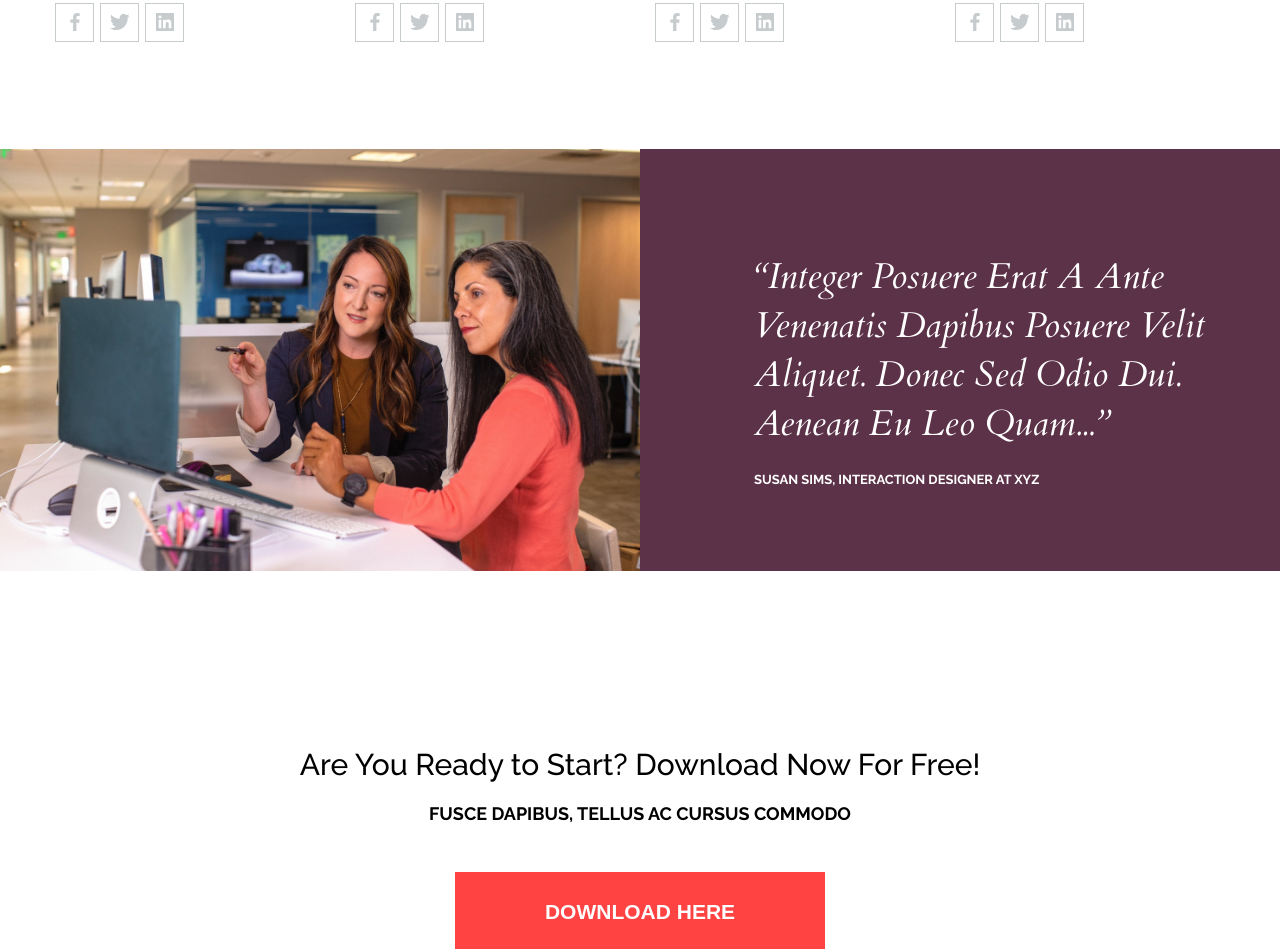
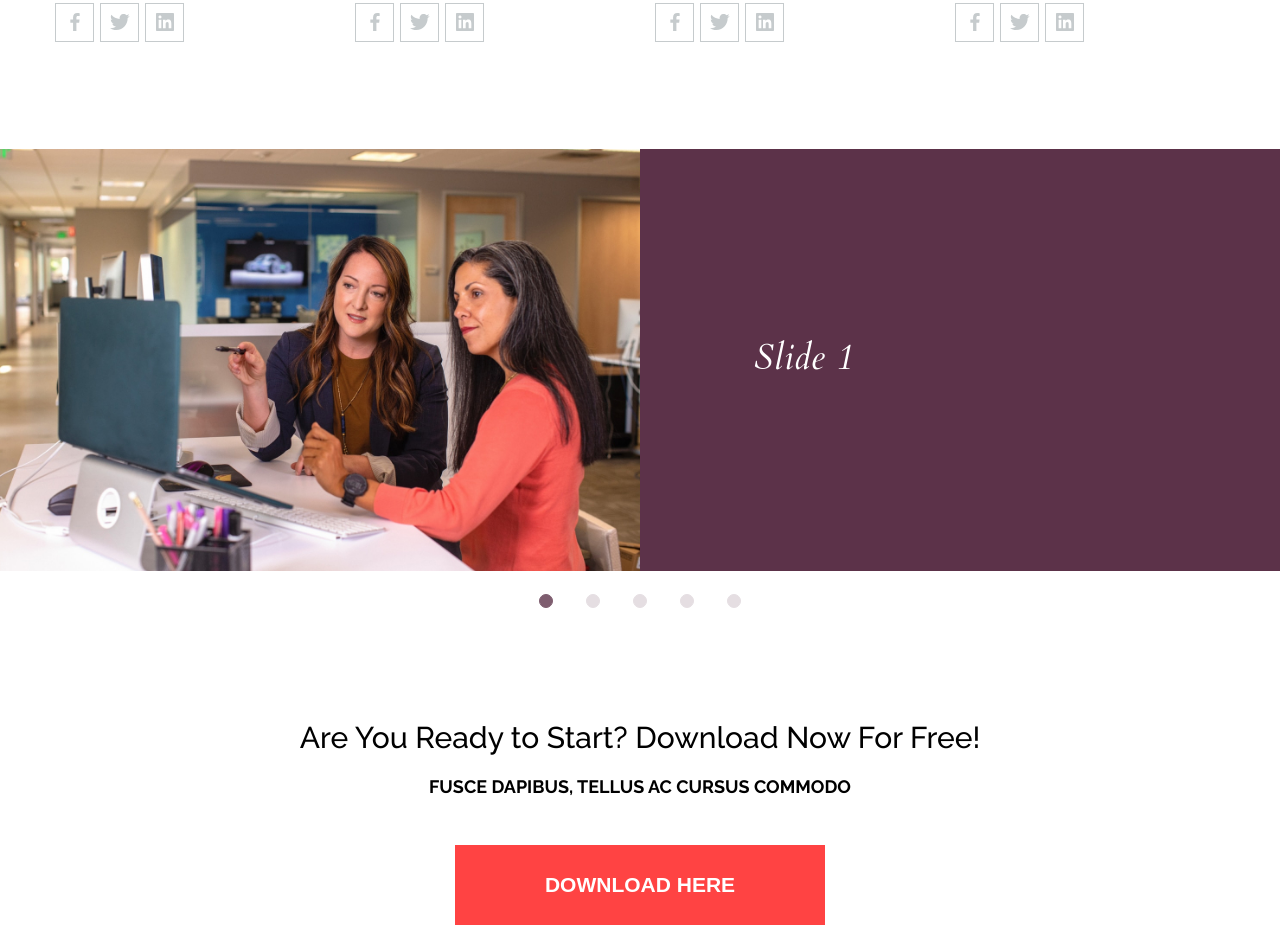
Before and after one commit to OlgaReut/ActiveBox, a plain HTML site: page index.html in a window 1280 px wide. Shown: the part 2987-3936 px from the top of the page. Drawn offline with nearby package versions, Linux system fonts and the light colour scheme.

Commit message:
added swipper

```diff
--- a/index.html
+++ b/index.html
@@ -9,6 +9,9 @@
     <link rel="preconnect" href="https://fonts.googleapis.com">
     <link rel="preconnect" href="https://fonts.gstatic.com" crossorigin>
     <link href="https://fonts.googleapis.com/css2?family=Cardo:ital,wght@0,400;0,700;1,400&family=Raleway:ital,wght@0,100..900;1,100..900&display=swap" rel="stylesheet">
+
+    <link rel="stylesheet"
+    href="https://cdn.jsdelivr.net/npm/swiper@11/swiper-bundle.min.css"/>
 
     <link rel="stylesheet" href="style/style.css">
 </head>
@@ -262,11 +265,62 @@
         </div>
     </div>
     <div class="testimonials" id="testimonials">
-        <div class="testimonials__wrapper-img"><img class="testimonials__img" src="media/testimonials.jpg" alt="testimonials"></div>
+
+        <!-- Slider main container -->
+        <div class="swiper swiper-review">
+            <!-- Additional required wrapper -->
+            <div class="swiper-wrapper">
+            <!-- Slides -->
+                <div class="swiper-slide">
+                    <div class="testimonials__wrapper-img">
+                        <img class="testimonials__img" src="media/testimonials.jpg" alt="testimonials">
+                    </div>
+                    <div class="testimonials__description">
+                        <h3 class="testimonials__title">Slide 1</h3>
+                    </div>
+                </div>
+                <div class="swiper-slide">
+                    <div class="testimonials__wrapper-img"><img class="testimonials__img" src="media/testimonials.jpg" alt="testimonials"></div>
+                    <div class="testimonials__description">
+                        <h3 class="testimonials__title">“Integer posuere erat a ante venenatis dapibus posuere velit aliquet. Donec sed odio dui. Aenean eu leo quam...”</h3>
+                        <p class="testimonials__text">Susan Sims, Interaction Designer at XYZ</p>
+                    </div>
+                </div>
+                <div class="swiper-slide">
+                    <div class="testimonials__wrapper-img">
+                        <img class="testimonials__img" src="media/testimonials.jpg" alt="testimonials">
+                    </div>
+                    <div class="testimonials__description">
+                        <h3 class="testimonials__title">Slide 3</h3>
+                    </div>
+                </div>
+                <div class="swiper-slide">
+                    <div class="testimonials__wrapper-img">
+                        <img class="testimonials__img" src="media/testimonials.jpg" alt="testimonials">
+                    </div>
+                    <div class="testimonials__description">
+                        <h3 class="testimonials__title">Slide 4</h3>
+                    </div>
+                </div>
+                <div class="swiper-slide">
+                    <div class="testimonials__wrapper-img">
+                        <img class="testimonials__img" src="media/testimonials.jpg" alt="testimonials">
+                    </div>
+                    <div class="testimonials__description">
+                        <h3 class="testimonials__title">Slide 5</h3>
+                    </div>
+                </div>
+
+            </div>
+            <!-- If we need pagination -->
+            <div class="swiper-pagination"></div>
+        </div>
+
+        <!-- <div class="testimonials__wrapper-img"><img class="testimonials__img" src="media/testimonials.jpg" alt="testimonials"></div>
         <div class="testimonials__description">
             <h3 class="testimonials__title">“Integer posuere erat a ante venenatis dapibus posuere velit aliquet. Donec sed odio dui. Aenean eu leo quam...”</h3>
             <p class="testimonials__text">Susan Sims, Interaction Designer at XYZ</p>
-        </div>
+        </div> -->
     </div>
     <section class="download" id="download">
         <div class="container download__container">
@@ -314,5 +368,20 @@
             <p class="footer__copyright-text">Copyright © 2015 ActiveBox. All Rights Reserved Made with <span>by Kamal Chaneman</span></p>
         </div>
     </div>
+
+    <script src="https://cdn.jsdelivr.net/npm/swiper@11/swiper-bundle.min.js"></script>
+    <script>
+        const swiper = new Swiper('.swiper-review', {
+        // Optional parameters
+            loop: true,
+            autoHeight: true,
+
+            // If we need pagination
+            pagination: {
+                el: '.swiper-pagination',
+                clickable: true
+            }
+        });
+    </script>
 </body>
 </html>
--- a/style/style.scss
+++ b/style/style.scss
@@ -200,15 +200,14 @@ body {
             position: absolute;
             bottom: 0;
             left: 0;
+            transition: all 0.3s linear;
         }
         &:hover::before{
             background-color: $color-border;
-            transition: all 0.3s linear;
         }
 
         &:active::before {
             background-color: #E71414;
-            transition: all 0.3s linear;
         }
         .header__nav-link:active {
             color: #E71414;
@@ -491,7 +490,7 @@ body {
         margin-bottom: 37.86px;
         @media screen and (max-width: 1024px) {
             @include font(14px, 16px, 400, $color-features);
-            margin-bottom: 39..15px;
+            margin-bottom: 39.15px;
         }
         @media screen and (max-width: 767px) {
             margin-bottom: 55.15px;
@@ -543,10 +542,33 @@ body {
     }
 }
 
-.testimonials {
+.swiper {
+    width: 100%;
+    // height: 300px;
+    margin-bottom: 104px;
+    padding-bottom: 45px;
+}
+
+.swiper-horizontal>.swiper-pagination-bullets, .swiper-pagination-bullets.swiper-pagination-horizontal, .swiper-pagination-custom, .swiper-pagination-fraction {
+    display: flex;
+    justify-content: center;
+    column-gap: 25px;
+}
+
+.swiper-horizontal>.swiper-pagination-bullets .swiper-pagination-bullet, .swiper-pagination-horizontal.swiper-pagination-bullets .swiper-pagination-bullet {
+    width: 14px;
+    height: 14px;
+    background-color: transparent;
+    border: 1px solid #7E5D6F;
+}
+
+.swiper-horizontal > .swiper-pagination-bullets .swiper-pagination-bullet, .swiper-pagination-horizontal.swiper-pagination-bullets .swiper-pagination-bullet {
+    background-color: #7E5D6F;
+}
+.swiper-slide {
     display: grid;
     grid-template-columns: 1fr 1fr;
-    margin-bottom: 176px;
+    // margin-bottom: 20px;
     @media screen and (max-width: 1024px) {
         margin-bottom: 110px;
     }
@@ -555,19 +577,20 @@ body {
         grid-template-columns: 1fr;
     }
 
-    &__wrapper-img {
+    .testimonials__wrapper-img {
         width: 100%;
+        height: 100%;
         aspect-ratio: 1/0.66;
         overflow: hidden;
     }
 
-    &__img {
+    .testimonials__img {
         width: 100%;
         height: 100%;
         object-fit: cover;
     }
 
-    &__description {
+    .testimonials__description {
         background-color: #5C3249;
         padding: 29px 10px 10px 114px;
         display: flex;
@@ -584,7 +607,7 @@ body {
         }
     }
 
-    &__title {
+    .testimonials__title {
         max-width: 471px;
         width: 100%;
         font-family: $Cardo;
@@ -601,7 +624,7 @@ body {
             max-width: 100%;
         }
     }
-    &__text {
+    .testimonials__text {
         @include font(13px, 15px, 700, $color-text);
         text-transform: uppercase;
         @media screen and (max-width: 1024px) {
```
Also changed, not shown: style/style.css, 1 other file.
